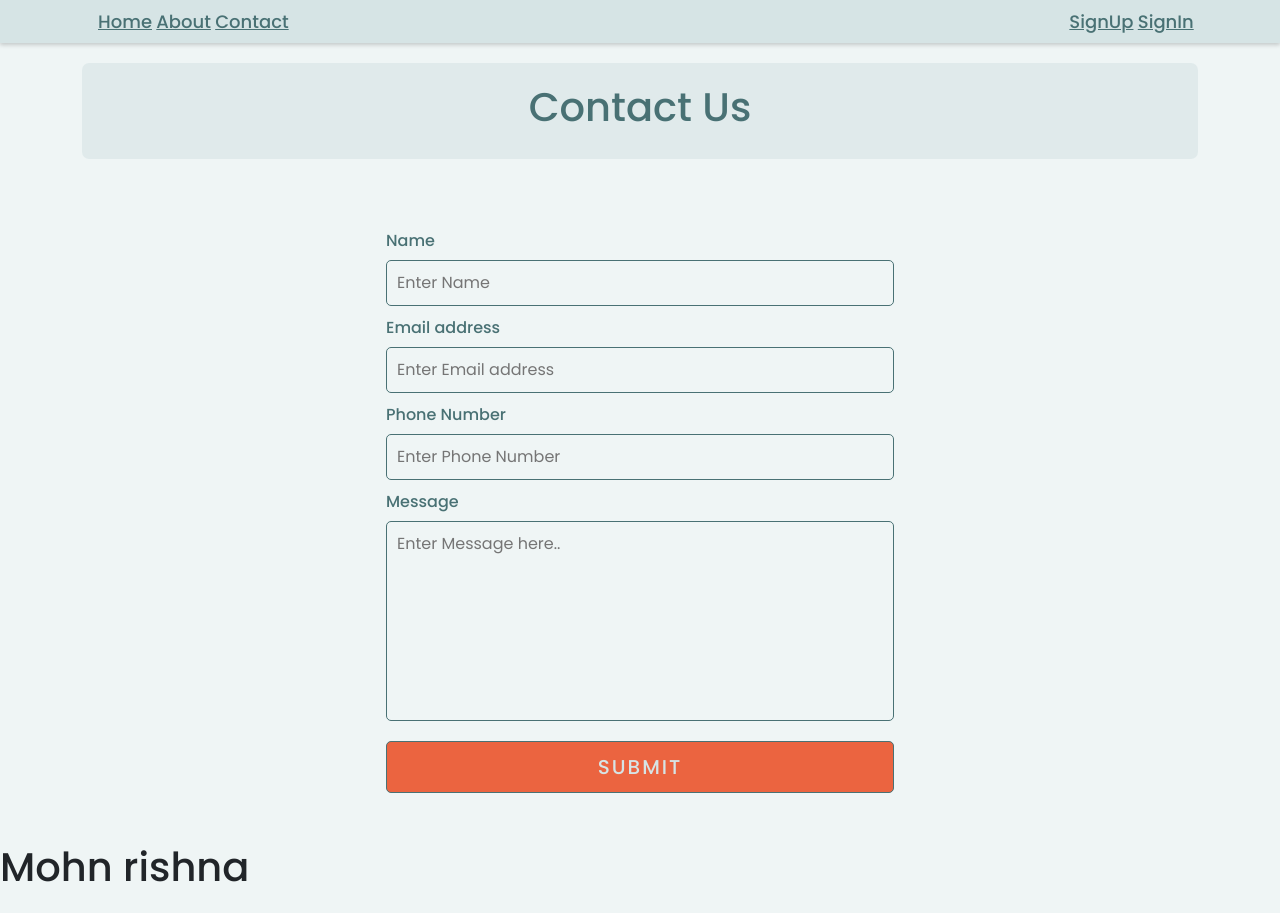
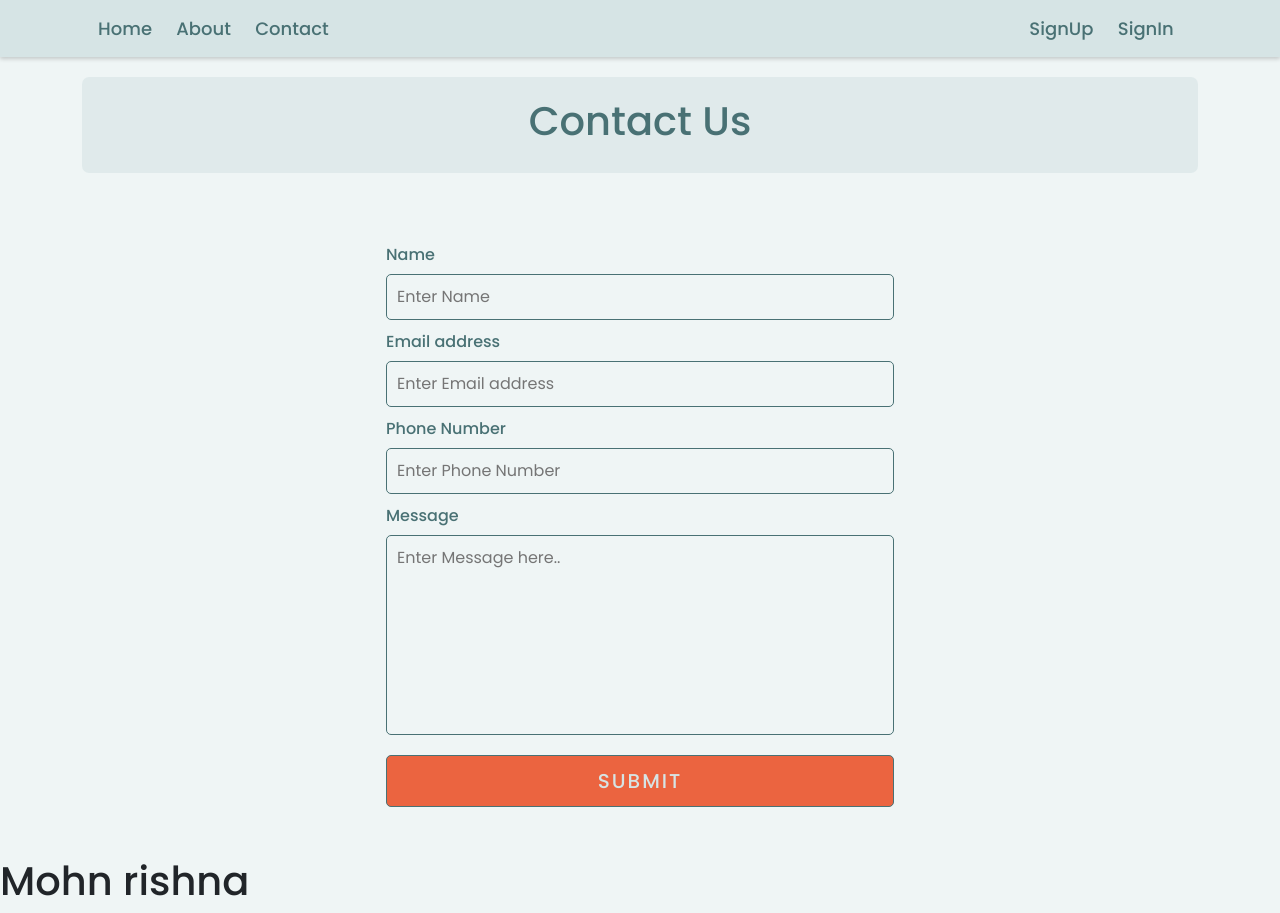
Before and after one commit to GMKrishna99/e-commerce, a React (Vite) app: page /contact in a window 1280 px wide. Built offline with nearby package versions, Linux system fonts and the light colour scheme.

Commit message:
Chore : Logo Added

```diff
--- a/src/components/NavBar/NavBar.css
+++ b/src/components/NavBar/NavBar.css
@@ -1,12 +1,23 @@
 #nav-bar{
     background: #D6E4E5 !important;
     box-shadow: rgba(0, 0, 0, 0.18) 0px 2px 4px;
+    padding: 15px;
+}
+#logo{
+    font-size: 24px;
+    font-weight: 500;
+    color: #497174 !important;
+    transition: 0.2s ease-in-out;
+    margin-right: 50px;
 }
 #clr{
     color: #497174 !important;
     font-size: 18px;
     font-weight: 500;
     transition: 0.2s ease-in-out;
+    text-decoration: none;
+    margin-right: 20px;
+    transition: 0.2s ease-in-out;
 }
 #clr:hover{
     color: #EB6440 !important;
```
